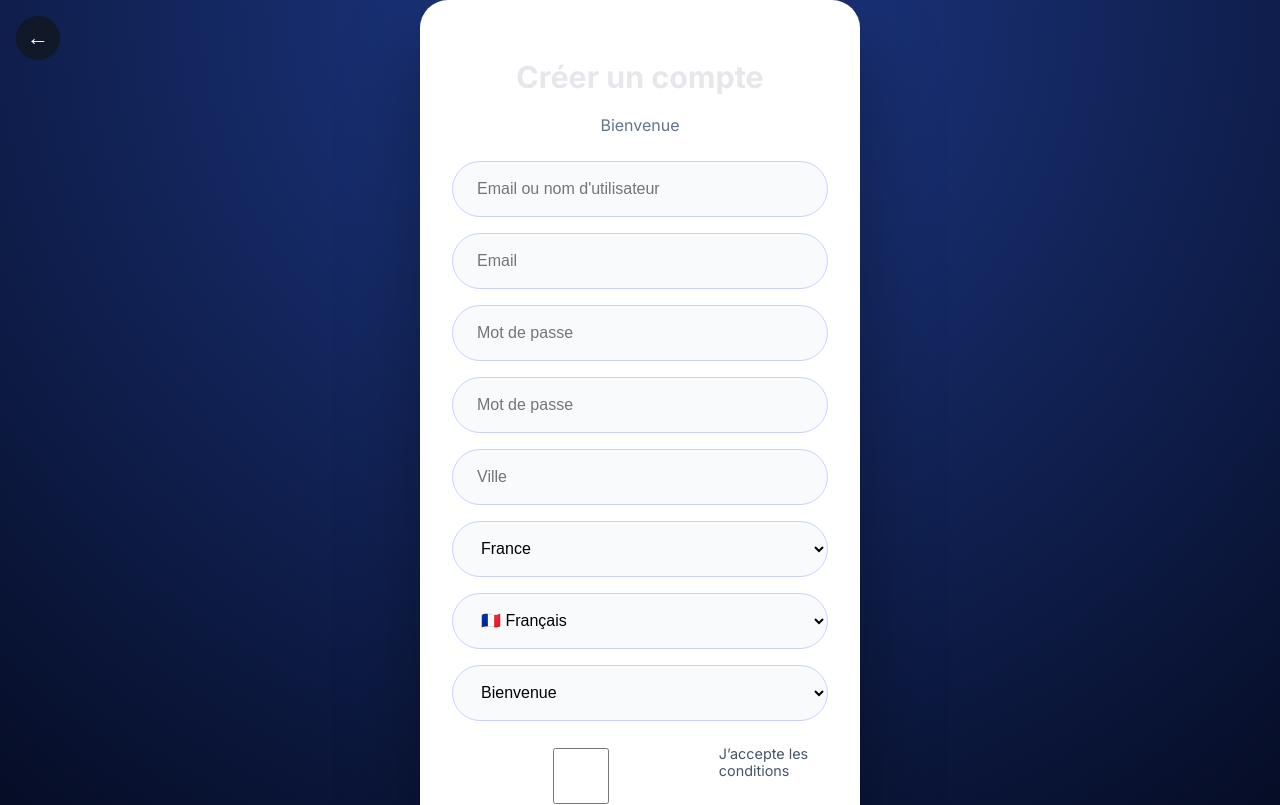
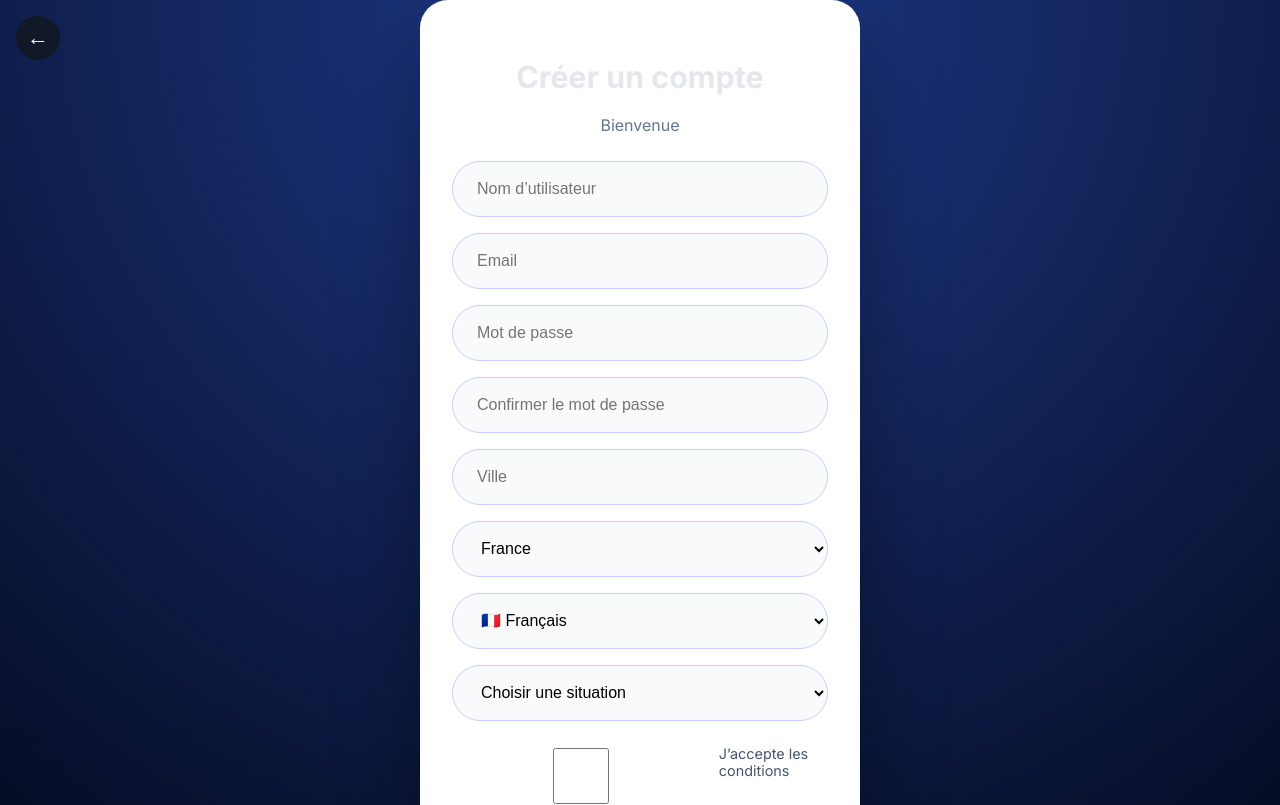
Before and after one commit to suphileericka-dotcom/projet, a React (Vite) app: page /register in a window 1280 px wide. Shown: the top 805 px of the page. Built offline with nearby package versions, Linux system fonts and the light colour scheme; no server answers.

Commit message:
Refactor Register component and update placeholders
Refactor Register component for improved readability and localization.

```diff
--- a/src/pages/Register.tsx
+++ b/src/pages/Register.tsx
@@ -4,25 +4,24 @@
 
 import { useState } from "react";
 import { Link, useNavigate } from "react-router-dom";
-
-// Hooks
 import { useLang } from "../hooks/useLang";
-
-// Styles
 import "../style/register.css";
 
-// =====================
-// TYPES
-// =====================
+/* =====================
+   API BASE
+===================== */
+const API = import.meta.env.VITE_API_URL;
 
+/* =====================
+   TYPES
+===================== */
 type RegisterProps = {
   setIsAuth: (value: boolean) => void;
 };
 
-// =====================
-// COMPONENT
-// =====================
-
+/* =====================
+   COMPONENT
+===================== */
 export default function Register({ setIsAuth }: RegisterProps) {
   const navigate = useNavigate();
   const { t } = useLang();
@@ -42,10 +41,9 @@ export default function Register({ setIsAuth }: RegisterProps) {
   const [loading, setLoading] = useState(false);
   const [error, setError] = useState<string | null>(null);
 
-  // =====================
-  // HANDLERS
-  // =====================
-
+  /* =====================
+     UPDATE FORM
+  ===================== */
   function update(
     e: React.ChangeEvent<HTMLInputElement | HTMLSelectElement>
   ) {
@@ -60,7 +58,9 @@ export default function Register({ setIsAuth }: RegisterProps) {
     }));
   }
 
-  // 🔥 changement de langue EN LIVE
+  /* =====================
+     CHANGE LANGUAGE LIVE
+  ===================== */
   function changeLanguage(e: React.ChangeEvent<HTMLSelectElement>) {
     const lang = e.target.value;
 
@@ -69,13 +69,13 @@ export default function Register({ setIsAuth }: RegisterProps) {
       language: lang,
     }));
 
-    // langue globale immédiate
     localStorage.setItem("language", lang);
-
-    // force React à re-render (simple & efficace)
     window.dispatchEvent(new Event("storage"));
   }
 
+  /* =====================
+     SUBMIT
+  ===================== */
   async function submit(e: React.FormEvent) {
     e.preventDefault();
     setError(null);
@@ -93,7 +93,7 @@ export default function Register({ setIsAuth }: RegisterProps) {
     try {
       setLoading(true);
 
-      const res = await fetch("http://localhost:8000/api/auth/register", {
+      const res = await fetch(`${API}/api/auth/register`, {
         method: "POST",
         headers: { "Content-Type": "application/json" },
         body: JSON.stringify(form),
@@ -120,10 +120,9 @@ export default function Register({ setIsAuth }: RegisterProps) {
     }
   }
 
-  // =====================
-  // RENDER
-  // =====================
-
+  /* =====================
+     RENDER
+  ===================== */
   return (
     <div className="register-page">
       <div className="register-container">
@@ -137,9 +136,10 @@ export default function Register({ setIsAuth }: RegisterProps) {
         {error && <div className="register-error">{error}</div>}
 
         <form onSubmit={submit}>
+          {/*  NOM D’UTILISATEUR CLAIR */}
           <input
             name="username"
-            placeholder={t("emailOrUsername")}
+            placeholder="Nom d’utilisateur"
             value={form.username}
             onChange={update}
             required
@@ -166,7 +166,7 @@ export default function Register({ setIsAuth }: RegisterProps) {
           <input
             name="confirmPassword"
             type="password"
-            placeholder={t("password")}
+            placeholder="Confirmer le mot de passe"
             value={form.confirmPassword}
             onChange={update}
             required
@@ -186,7 +186,7 @@ export default function Register({ setIsAuth }: RegisterProps) {
             <option value="CA">Canada</option>
           </select>
 
-          {/* 🌍 LANGUE (LIVE) */}
+          {/* LANGUE LIVE */}
           <select
             name="language"
             value={form.language}
@@ -205,7 +205,7 @@ export default function Register({ setIsAuth }: RegisterProps) {
             onChange={update}
             required
           >
-            <option value="">{t("welcome")}</option>
+            <option value="">Choisir une situation</option>
             <option value="burnout">{t("burnoutTitle")}</option>
             <option value="rupture">{t("ruptureTitle")}</option>
             <option value="solitude">{t("solitudeTitle")}</option>
```
